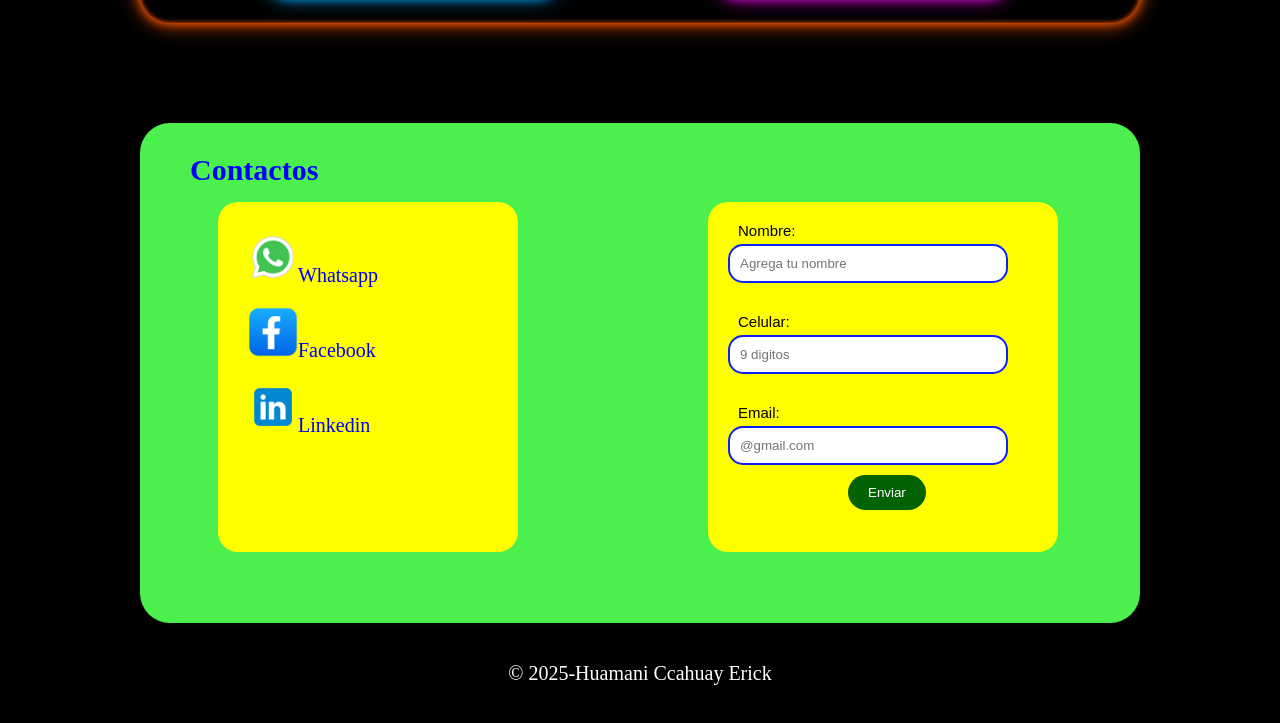
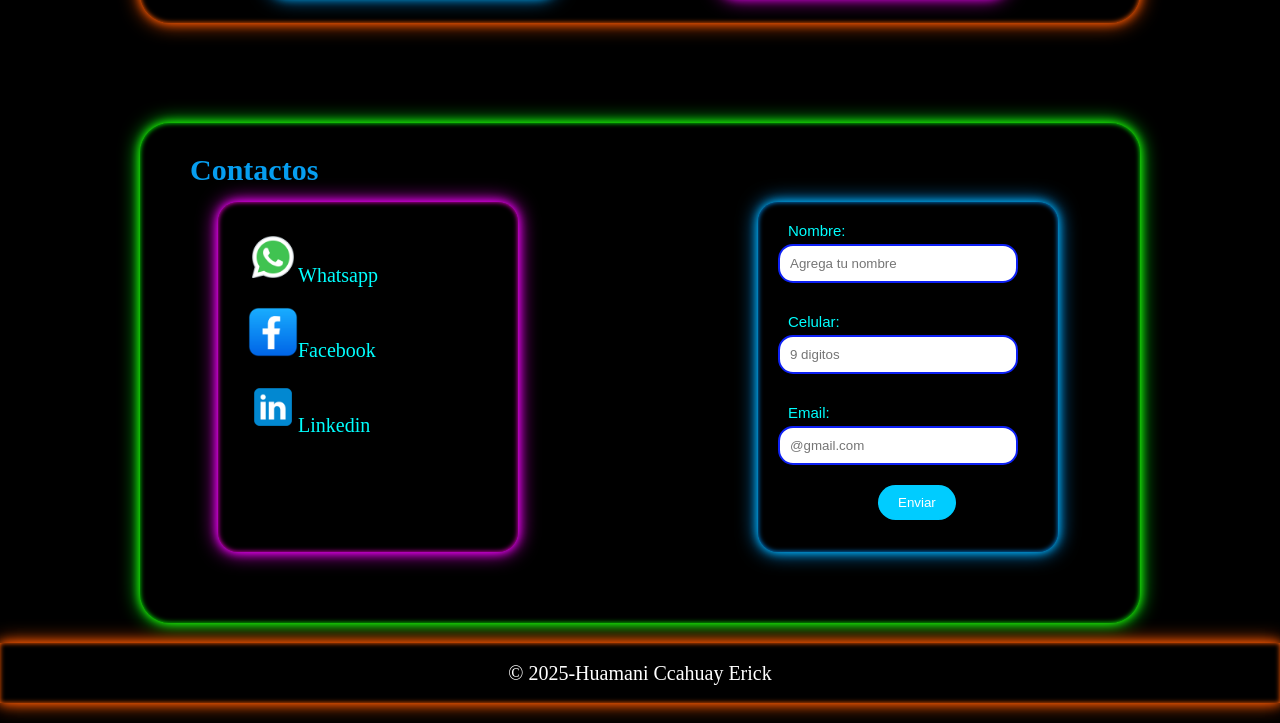
Before and after one commit to huamaniERICK/Mi_portafolio, a plain HTML site: page index.html in a window 1280 px wide. Shown: the part 1782-2505 px from the top of the page. Drawn offline with Linux system fonts and the light colour scheme.

Commit message:
fix:estiliza la ultima seccion
añado colores neon y cambio las posiciones de los cards , tambien cambio la posicion del boton

```diff
--- a/css/style.css
+++ b/css/style.css
@@ -363,7 +363,7 @@ nav a:hover{
 }
 .diseño_grafico{
     color: gray;
-    padding: 3px;
+    padding: 15px;
 }
 .vinculo2{
     text-decoration: none;
@@ -381,17 +381,18 @@ nav a:hover{
 
 .card4{
     margin-top: 100px;
-    margin-bottom: 20px;
-    background: rgb(76, 240, 76);
+    background:black;
     width: 1000px;
     height: 500px;
     border-radius: 30px;
     display: flex;
     flex-direction: column;
-    box-shadow: 2px 3px 2px 3px rgba(2,2,2,2);
+    box-shadow: 0 0 10px rgb(38, 255, 0),
+    0 0 20px rgb(0, 255, 21),
+    inset 0 0 5px rgba(0, 253, 8, 0.932);
 }
 .subtitulo3{
-    color: blue;
+    color:rgb(6, 158, 240);
     font-size: 30px;
     font-family: avigea;
     margin-left: 50px;
@@ -408,12 +409,19 @@ nav a:hover{
 .cuentas{
     width: 300px;
     height: 350px;
-    background: yellow;
+    background: black;
     margin-left: 30px;
     margin-top: 15px;
     border-radius: 20px;
     display: flex;
     flex-direction: column;
+    box-shadow: 0 0 10px rgb(238, 0, 255),
+    0 0 20px rgb(255, 0, 255),
+    inset 0 0 5px rgba(253, 0, 215, 0.932);
+    transition: transform 0.3s;
+}
+.cuentas:hover{
+    transform: translateY(-7px);
 }
 .whatsaap img{
     width: 50px;
@@ -425,6 +433,11 @@ nav a:hover{
     text-decoration: none;
     font-size: 20px;
     margin-bottom: 20px;
+    color: aqua;
+    transition: transform 0.3s;
+}
+.whatsaap:hover{
+    transform: translateY(-7px);
 }
 .facebook img{
     width: 50px;
@@ -435,6 +448,11 @@ nav a:hover{
     text-decoration: none;
     font-size: 20px;
     margin-bottom: 20px;
+    color: aqua;
+    transition: transform 0.3s;
+}
+.facebook:hover{
+    transform: translateY(-7px);
 }
 .linkedin img{
     width: 50px;
@@ -445,16 +463,28 @@ nav a:hover{
     text-decoration: none;
     font-size: 20px;
     margin-bottom: 20px;
+    color: aqua;
+    transition: transform 0.3s;
+}
+.linkedin:hover{
+    transform: translateY(-7px);
 }
 .formulario{
-    width: 350px;
+    width: 300px;
     height: 350px;
-    background: yellow;
+    background: black;
     margin-right: 30px;
     margin-top: 15px;
     border-radius: 20px;
     display: flex;
     flex-direction: column;
+    box-shadow: 0 0 10px rgb(0, 187, 255),
+    0 0 20px rgb(0, 157, 255),
+    inset 0 0 5px rgba(0, 148, 253, 0.932);
+    transition: transform 0.3s;
+}
+.formulario:hover{
+    transform: translateY(-7px);
 }
 .formulario label{
     display: block;
@@ -464,6 +494,7 @@ nav a:hover{
     text-decoration: none;
     font-family: arial;
     font-size: 15px;
+    color: aqua;
 }
 .formulario input{
     width: 80%;
@@ -475,26 +506,32 @@ nav a:hover{
     box-sizing: border-box;
 }
 .formulario button{
-    background-color: rgb(3, 99, 3);
+    background-color: rgb(0, 204, 255);
     color: white;
     padding: 10px 20px;
     border: none;
     border-radius: 30px;
-    margin-left: 140px;
+    margin-left: 120px;
+    margin-top: 10px;
     cursor: pointer;
-    transition: background-color 0,10s;
+    transition: transform 0.3s;
 }
 button:hover{
-    background-color: rgb(0, 255, 0);
+    background-color: rgb(255, 89, 0);
+    transform: translateY(-7px);
 }
 .copyright{
     width: 100%;
     height: 60px;
     background-color: black;
     margin-bottom: 20px;
+    margin-top: 20px;
     display: flex;
     justify-content: center;
     align-items: center;
+    box-shadow: 0 0 10px rgb(255, 89, 0),
+    0 0 20px rgb(255, 89, 0),
+    inset 0 0 5px rgb(255, 89, 0);
 }
 .derechos{
     text-decoration: none;
```
